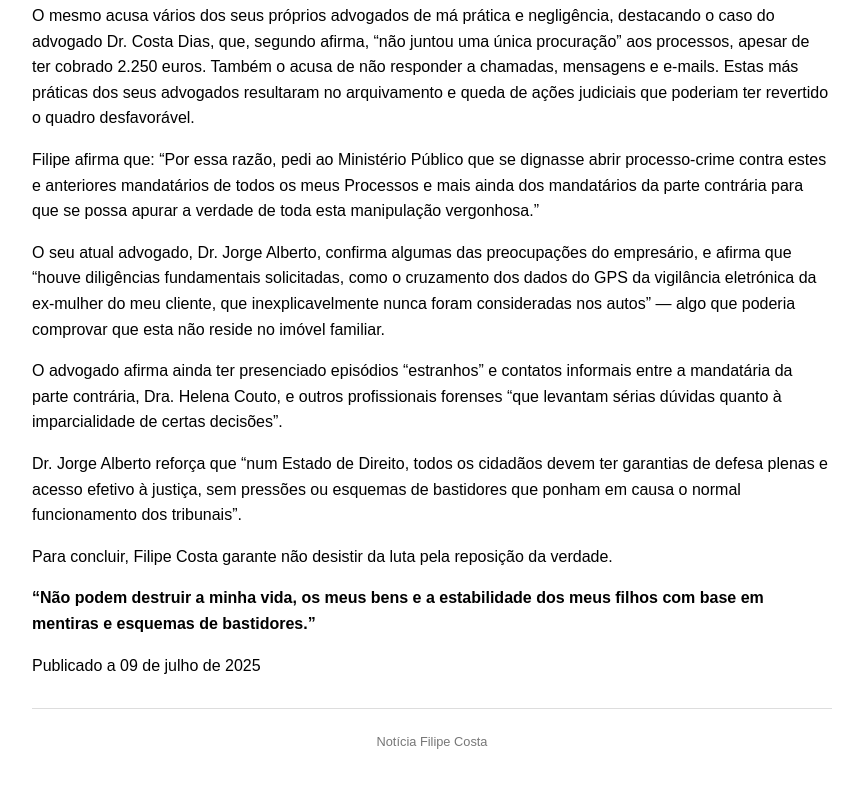
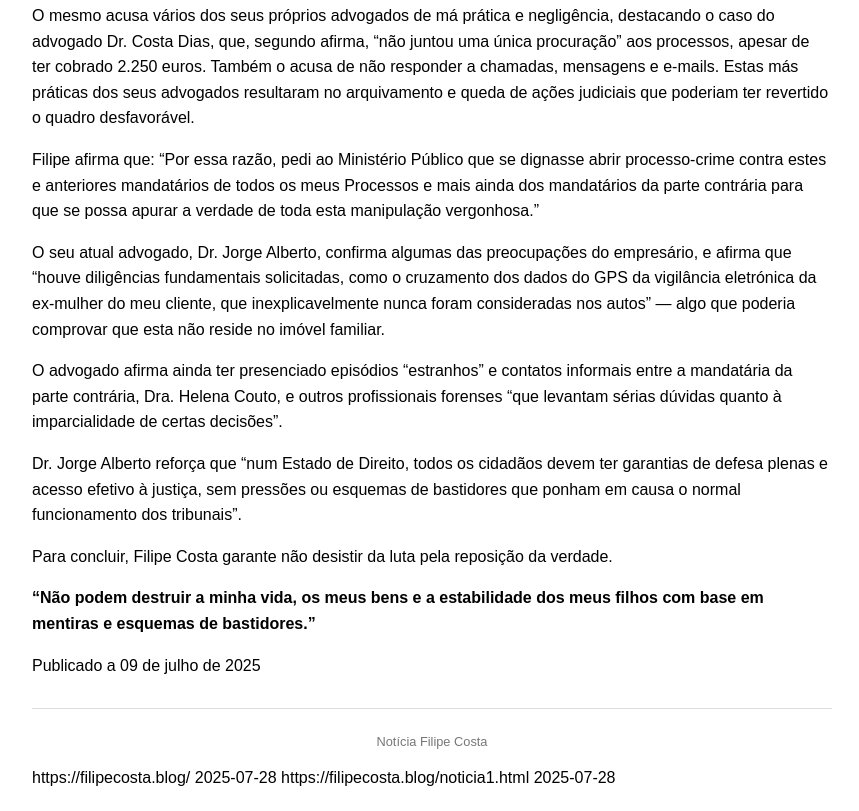
Before and after one commit to costaffa/FILIPE, a plain HTML site: page docs/index.html in a window 1280 px wide. Shown: the part 1922-2733 px from the top of the page, without its empty margins (208-1067 px from the left). Before the commit the page ends 2707 px from the top, so only its background shows below. Drawn offline with Linux system fonts and the light colour scheme; files that its build step writes are made by us from their sources; a script that the page names is missing; files whose address does not match are found by name.

Commit message:
Adicionar homepage, notícia e sitemap

```diff
--- a/docs/index.html
+++ b/docs/index.html
@@ -72,3 +72,15 @@
   </footer>
 </body>
 </html>
+
+<?xml version="1.0" encoding="UTF-8"?>
+<urlset xmlns="https://www.sitemaps.org/schemas/sitemap/0.9">
+  <url>
+    <loc>https://filipecosta.blog/</loc>
+    <lastmod>2025-07-28</lastmod>
+  </url>
+  <url>
+    <loc>https://filipecosta.blog/noticia1.html</loc>
+    <lastmod>2025-07-28</lastmod>
+  </url>
+</urlset>
```
Also changed, not shown: 1 other file.
